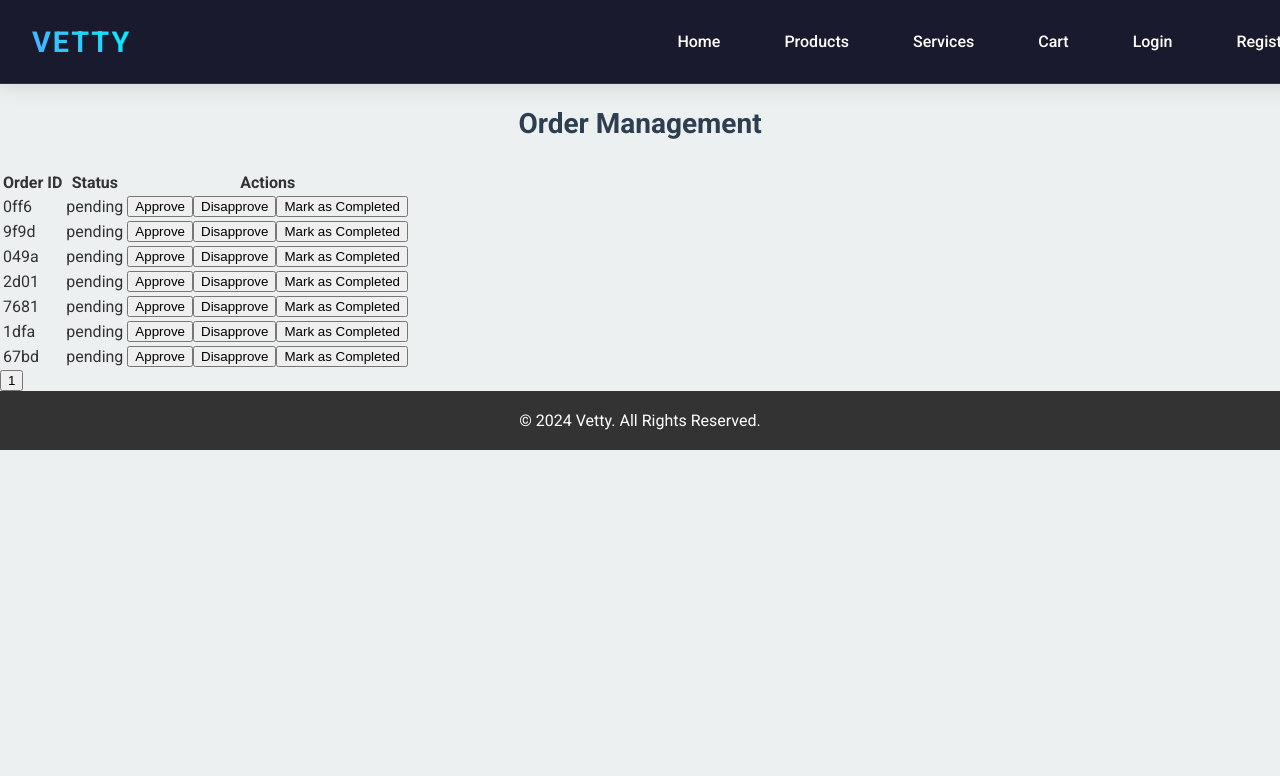
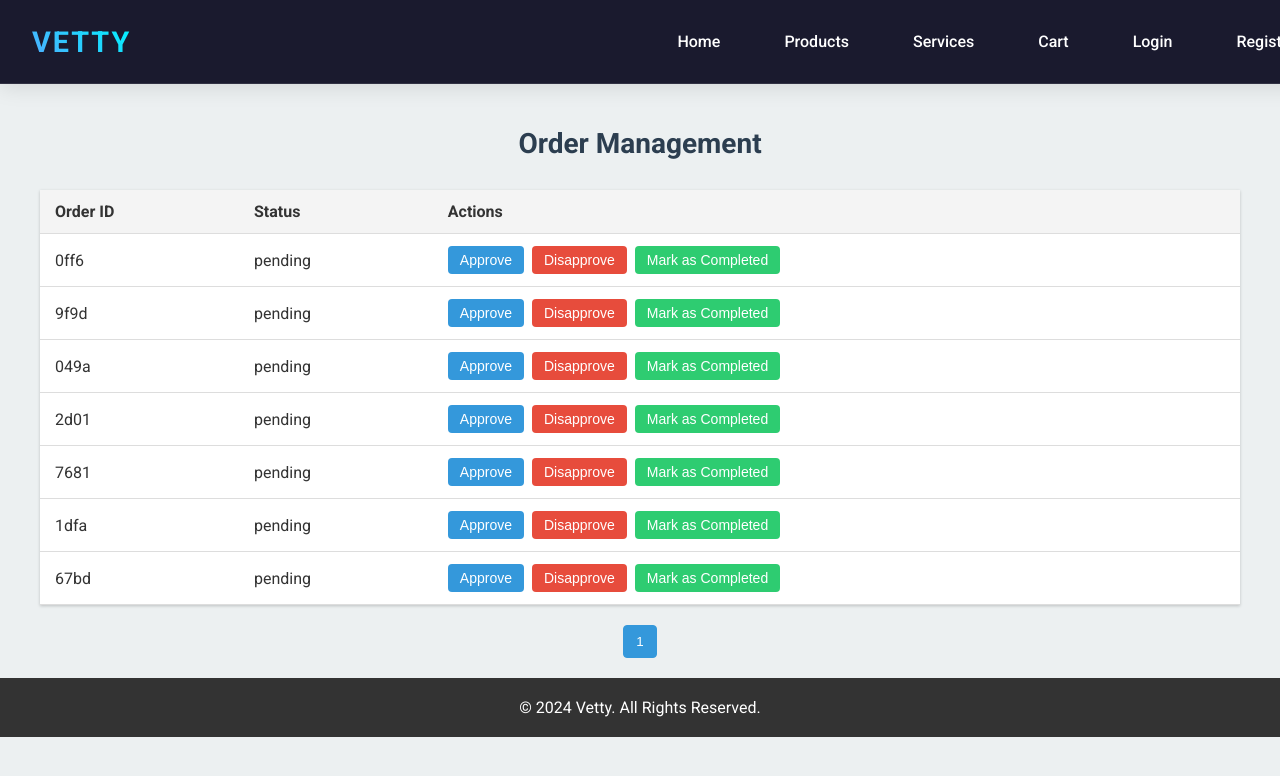
Before and after one commit to the1kimko/personal-project, a React (Create React App) app in the folder new_client/vetty/: page /admin/orders in a window 1280 px wide. Shown: the top 776 px of the page. Built offline with nearby package versions, Linux system fonts and the light colour scheme; data requests are answered from the project's data file.

Commit message:
finishng styling touches

```diff
--- a/new_client/vetty/src/components/Admin/admin.css
+++ b/new_client/vetty/src/components/Admin/admin.css
@@ -194,6 +194,103 @@ h3 {
   text-align: center;
 }
 
+/* Order Management Styles */
+.order-management {
+  padding: 20px;
+  max-width: 1200px;
+  margin: 0 auto;
+}
+
+.order-table {
+  width: 100%;
+  border-collapse: collapse;
+  margin-bottom: 20px;
+  background-color: #fff;
+  box-shadow: 0 1px 3px rgba(0, 0, 0, 0.2);
+}
+
+.order-table th,
+.order-table td {
+  padding: 12px 15px;
+  text-align: left;
+  border-bottom: 1px solid #ddd;
+}
+
+.order-table th {
+  background-color: #f4f4f4;
+  font-weight: 600;
+  color: #333;
+}
+
+.order-table tr:hover {
+  background-color: #f8f8f8;
+}
+
+.order-table button {
+  margin-right: 8px;
+  padding: 6px 12px;
+  border: none;
+  border-radius: 4px;
+  cursor: pointer;
+  font-size: 14px;
+  transition: all 0.3s ease;
+}
+
+.order-table button:last-child {
+  margin-right: 0;
+}
+
+/* Button variants */
+.order-table button:nth-child(1) {
+  background-color: #3498db;
+  color: white;
+}
+
+.order-table button:nth-child(2) {
+  background-color: #e74c3c;
+  color: white;
+}
+
+.order-table button:nth-child(3) {
+  background-color: #2ecc71;
+  color: white;
+}
+
+.order-table button:hover {
+  opacity: 0.9;
+  transform: translateY(-2px);
+  box-shadow: 0 4px 8px rgba(0, 0, 0, 0.1);
+}
+
+/* Pagination Styles */
+.pagination {
+  display: flex;
+  justify-content: center;
+  gap: 8px;
+  margin-top: 20px;
+}
+
+.pagination button {
+  padding: 8px 12px;
+  border: 1px solid #ddd;
+  background-color: white;
+  cursor: pointer;
+  border-radius: 4px;
+  transition: all 0.3s ease;
+}
+
+.pagination button:hover {
+  background-color: #f4f4f4;
+  transform: translateY(-2px);
+  box-shadow: 0 4px 8px rgba(0, 0, 0, 0.1);
+}
+
+.pagination button.active {
+  background-color: #3498db;
+  color: white;
+  border-color: #3498db;
+}
+
 @keyframes fadeIn {
   0% {
     opacity: 0;
@@ -263,4 +360,18 @@ h3 {
   h3 {
     font-size: 20px;
   }
+
+  .order-table {
+    display: block;
+    overflow-x: auto;
+  }
+
+  .order-table button {
+    padding: 4px 8px;
+    font-size: 12px;
+  }
+
+  .pagination button {
+    padding: 6px 10px;
+  }
 }
```
